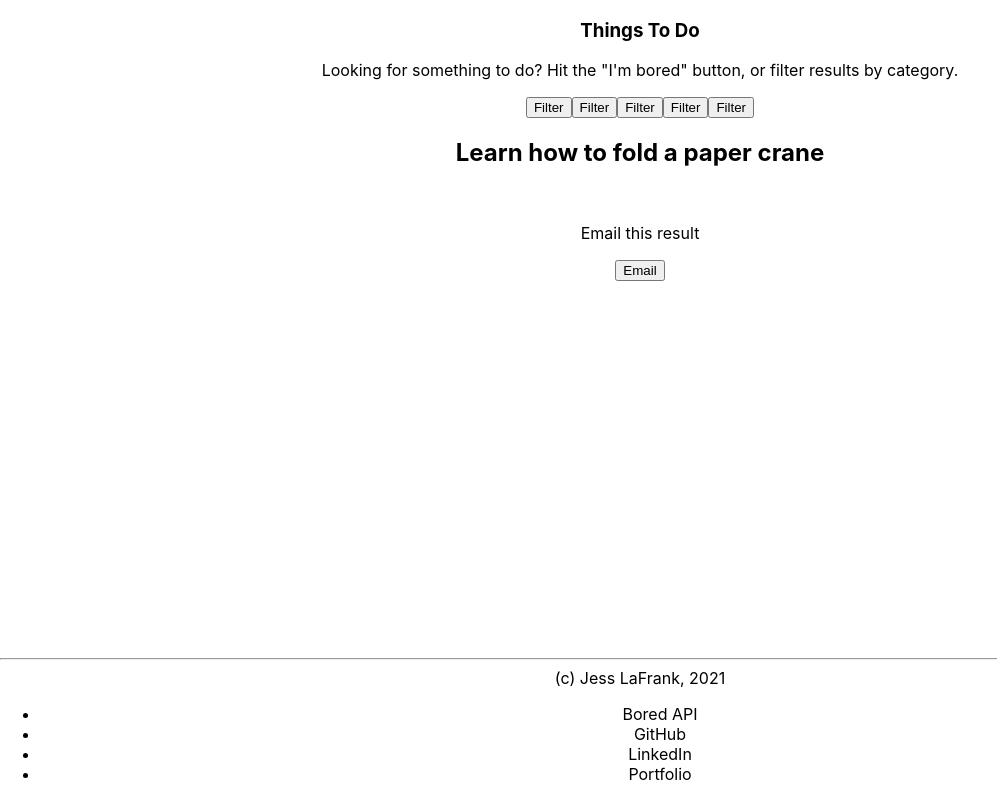
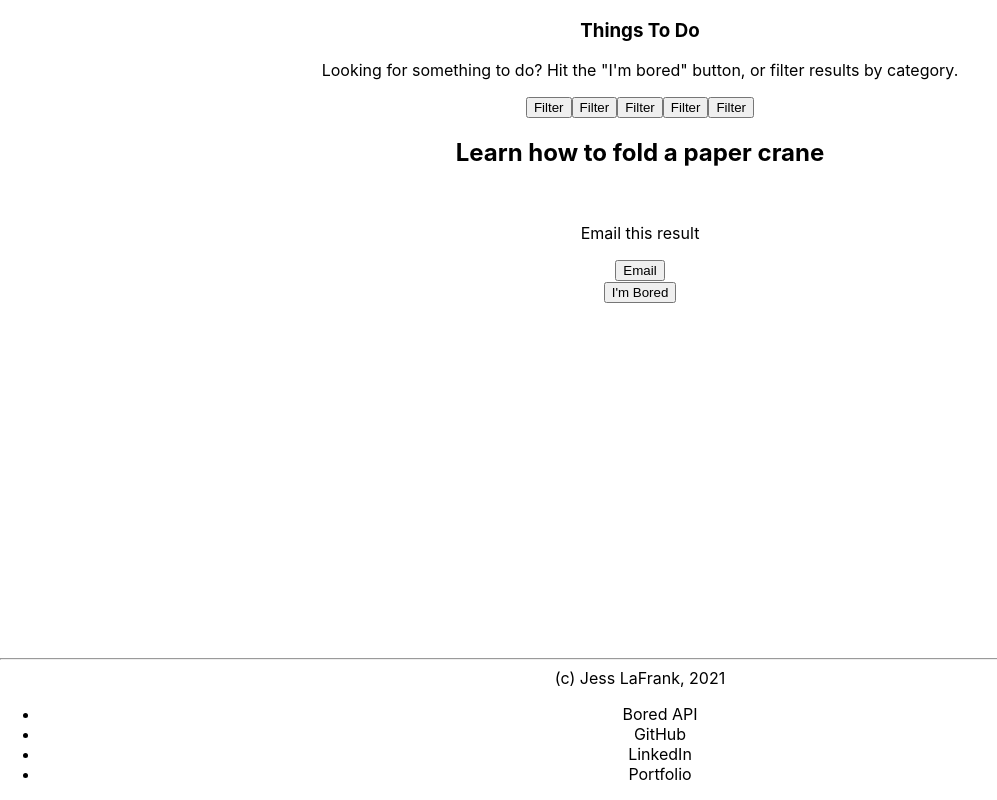
Before and after one commit to jlafrank1/things-to-do-fe, a React (Create React App) app: page / in a window 1280 px wide. Shown: the whole page, without its empty margins (0-997 px from the left). Built offline with nearby package versions, Linux system fonts and the light colour scheme.

Commit message:
Built functionality in App.js to succesfully fetch from the BoredAPI

```diff
--- a/src/App.js
+++ b/src/App.js
@@ -6,11 +6,29 @@ import Results from './components/Results'
 
 
 function App() {
+
+  const getNewResult = async () => {
+    const newResult = await fetch('http://www.boredapi.com/api/activity/')
+    console.log(newResult)
+
+    const parsedResult = await newResult.json()
+    console.log(parsedResult)
+
+    const {key, activity} = parsedResult
+
+    console.log(key, activity)
+  }
+
+
+
   return (
     <div>
       <Intro/>
       <Filters/>
       <Results/>
+
+      <br/><button onClick ={getNewResult}>I'm Bored</button>
+
       <Footer/>
     </div>
   )
```
